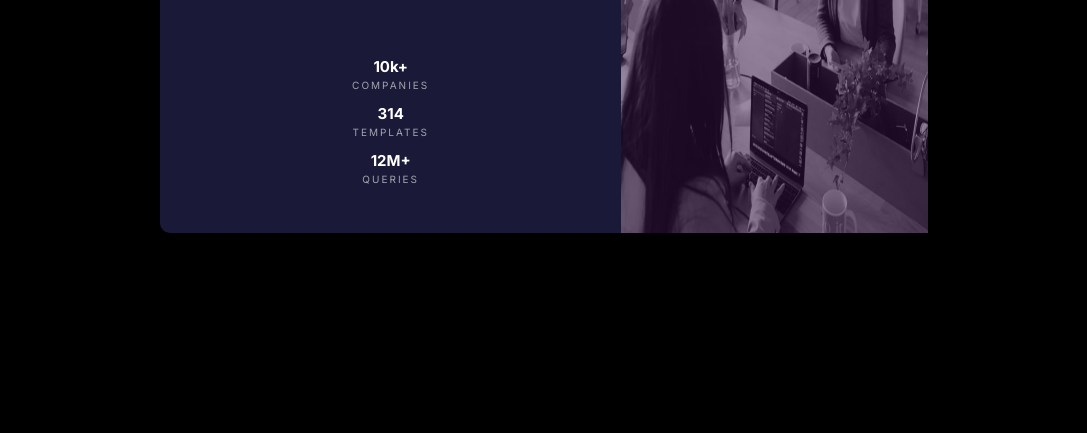
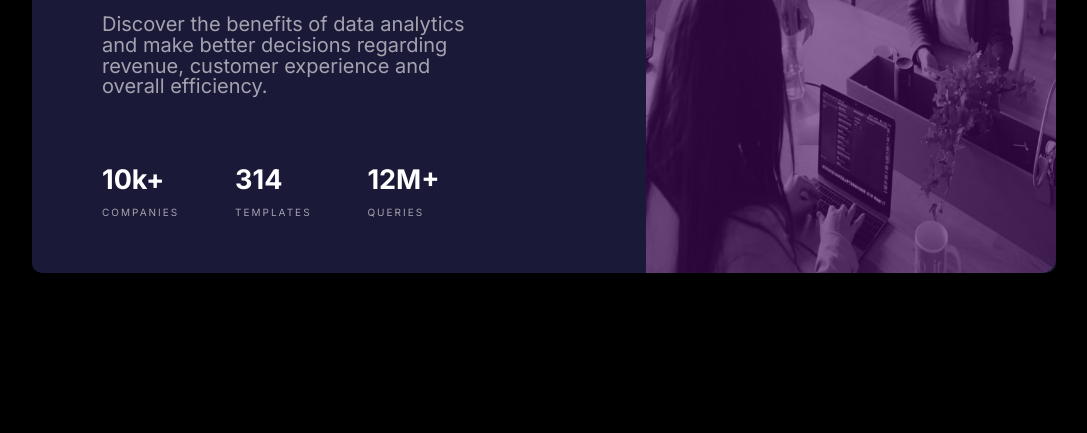
Before and after one commit to Gabriel01-jpg/Stats-preview-card-component, a plain HTML site: page index.html in a window 1280 px wide. Shown: the part 367-800 px from the top of the page, without its empty margins (96-1183 px from the left). Drawn offline with Linux system fonts and the light colour scheme.

Commit message:
Modificações feitas

```diff
--- a/index.html
+++ b/index.html
@@ -25,12 +25,18 @@
         <p>Discover the benefits of data analytics and make better decisions regarding revenue, customer experience and overall efficiency.</p>
       </section>
       <section class="cards">
+        <div class="card">
           <h2>10k+</h2>
           <p>companies</p>
+        </div>
+        <div class="card">
           <h2>314</h2>
           <p>templates</p>
+        </div>
+        <div class="card">
           <h2>12M+</h2>
           <p>queries</p>
+        </div>
       </section>
     </div>
   </div>
--- a/style.css
+++ b/style.css
@@ -55,6 +55,7 @@ img {
     border-radius: 10px;
     display: flex;
     flex-direction: column;
+
 }
 
 .image {
@@ -66,7 +67,7 @@ img {
     content: '';
     width: 100%;
     height: 100%;
-    background-color: rgba(52, 17, 71, 0.5);
+    background-color: rgba(65, 9, 95, 0.6);
     border-radius: 15px 15px 0 0;
 }
 
@@ -88,13 +89,10 @@ img {
     margin-left: auto;
     margin-right: auto;
     font: 400 15px 'Lexend Deca', sans-serif;
-    width: 75%;
+
 }
 
-.texts .header h1{
-    text-align: center;
 
-}
 
 .texts .description{
     font-size: 15px;
@@ -123,15 +121,18 @@ img {
     letter-spacing: 2px;
 }
 
-@media (max-height: 812px){
+@media screen and (max-height: 812px){
     .container {
-        height: 90%;
+        max-height: 600px;
+        overflow-y:scroll;
     }
 
-
+    .container::-webkit-scrollbar{
+        display: none;
+    }
 
     .texts {
-        grid-template-rows: 1fr 1fr 3fr;
+        grid-template-rows: 1fr 1fr 1fr;
     }
 
     .texts .description{
@@ -149,14 +150,56 @@ img {
 
 @media (min-width: 1200px){
     .container {
-        width: 60%;
-        height: 50%;
+        width: 80%;
+        height: 60%;
         flex-direction: row
     }
 
     .image {
         position: relative;
         order: 2;
-        object-fit: contain;
     }
+
+
+
+    img, .image::before {
+        border-radius: 0 15px 15px 0;
+    }
+
+    .texts {
+        padding-left: 70px;
+        padding-top: 50px;
+        grid-template-rows: 1fr 1fr 2fr;
+        text-align: start;
+        justify-content: start;
+        max-width: 60%;
+    }
+    .texts .header {
+        margin: 0;
+        font-size: 25px;
+        max-width: 70%;
+    }
+
+    .texts .description {
+        margin-top: 30px;
+        align-self: start;
+        font-size: 20px;
+        max-width: 75%;
+    }
+
+    .cards {
+        display: flex;
+        max-width: 65%;
+        justify-content: space-between;
+    }
+
+    .card {
+        font-size: 18px;
+    }
+
+    .card p {
+        margin-top: 10px;
+    }
+
+
 }
```
Lines whose indentation alone changed are shown as unchanged.
